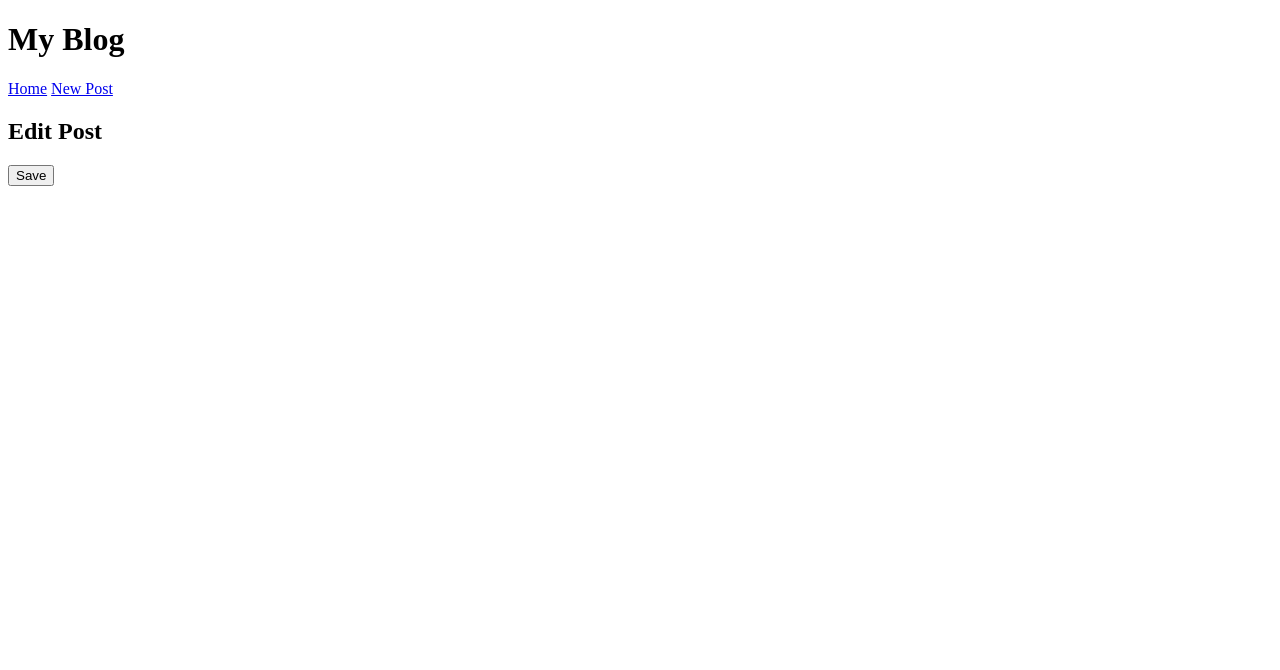
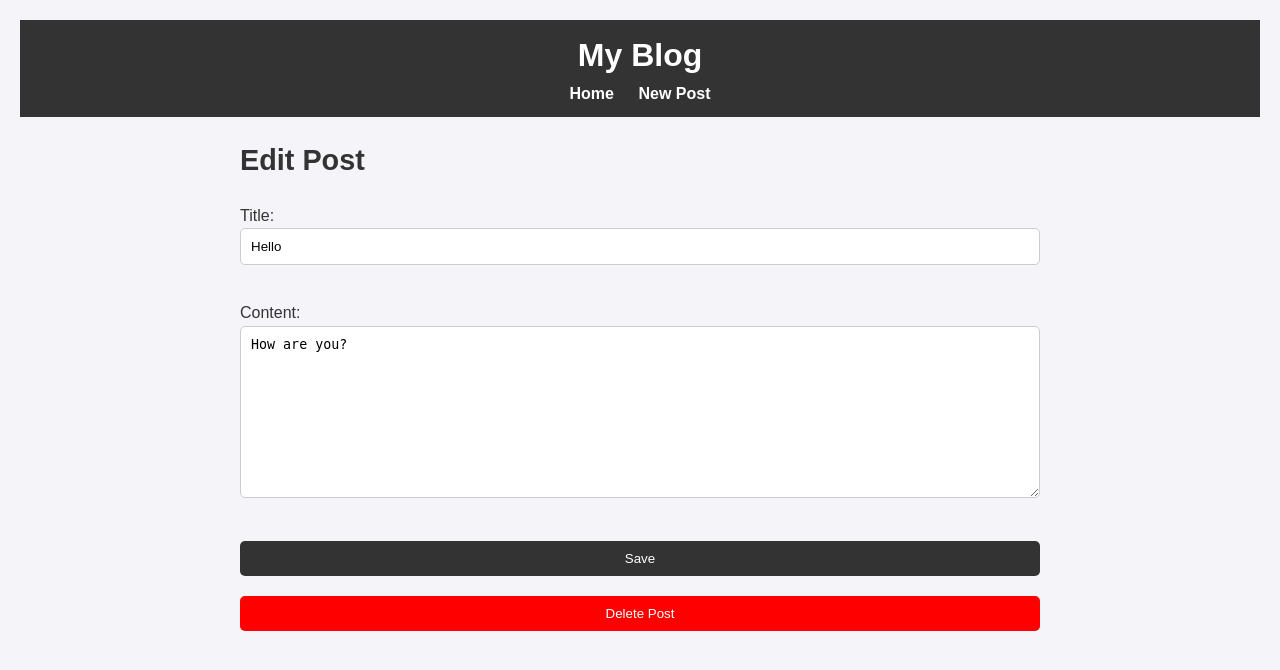
Before and after one commit to SamuelM45/ET721_lab_blog, a Django app: page /post/5/edit/ in a window 1280 px wide. Shown: the top 670 px of the page. Run offline with Django 5.2, Linux system fonts and the light colour scheme; data comes from the database, SQL or seed files in the repository; both versions use the stored data as it was after the commit.

Commit message:
Part 4 and 5

```diff
--- /dev/null
+++ b/blog/forms.py
@@ -0,0 +1,7 @@
+from django import forms
+from .models import BlogPost
+
+class BlogPostForm(forms.ModelForm):
+    class Meta:
+        model = BlogPost
+        fields = ['title', 'content']
--- /dev/null
+++ b/blog/static/blog/styles.css
@@ -0,0 +1,120 @@
+/* styles.css */
+
+/* Basic Reset */
+* {
+    margin: 0;
+    padding: 0;
+    box-sizing: border-box;
+}
+
+/* Body styling */
+body {
+    font-family: Arial, sans-serif;
+    line-height: 1.6;
+    background-color: #f4f4f9;
+    color: #333;
+    padding: 20px;
+}
+
+/* Header */
+header {
+    text-align: center;
+    padding: 10px 0;
+    margin-bottom: 20px;
+    background-color: #333;
+    color: #fff;
+}
+
+header h1 {
+    font-size: 2rem;
+}
+
+nav a {
+    margin: 0 10px;
+    color: #fff;
+    text-decoration: none;
+    font-weight: bold;
+}
+
+nav a:hover {
+    text-decoration: underline;
+}
+
+/* Main Content */
+main {
+    max-width: 800px;
+    margin: 0 auto;
+}
+
+/* Blog Post List */
+ul {
+    list-style: none;
+    padding: 0;
+}
+
+ul li {
+    padding: 10px;
+    border-bottom: 1px solid #ddd;
+}
+
+ul li a {
+    font-size: 1.2rem;
+    color: #333;
+    text-decoration: none;
+}
+
+ul li a:hover {
+    color: #007bff;
+}
+
+/* Post Detail */
+h2 {
+    font-size: 1.8rem;
+    margin-bottom: 10px;
+}
+
+p {
+    margin-bottom: 20px;
+}
+
+/* Form Styling */
+form {
+    display: flex;
+    flex-direction: column;
+    gap: 15px;
+    margin-top: 20px;
+}
+
+input[type="text"],
+textarea {
+    width: 100%;
+    padding: 10px;
+    border: 1px solid #ccc;
+    border-radius: 5px;
+}
+
+button {
+    padding: 10px 15px;
+    background-color: #333;
+    color: #fff;
+    border: none;
+    cursor: pointer;
+    border-radius: 5px;
+}
+
+button:hover {
+    background-color: #555;
+}
+
+button.delete {
+    background-color: red;
+    color: white;
+    border: none;
+    padding: 10px 15px;
+    border-radius: 5px;
+    cursor: pointer;
+}
+
+button.delete:hover {
+    background-color: darkred;
+}
--- a/blog/templates/blog/base.html
+++ b/blog/templates/blog/base.html
@@ -1,9 +1,12 @@
+{% load static %}
+
 <!DOCTYPE html>
 <html lang="en">
 <head>
     <meta charset="UTF-8">
     <meta name="viewport" content="width=device-width, initial-scale=1.0">
     <title>{% block title %}Blog{% endblock %}</title>
+    <link rel="stylesheet" type="text/css" href="{% static 'blog/styles.css' %}">
 </head>
 <body>
     <header>
--- a/blog/templates/blog/post_form.html
+++ b/blog/templates/blog/post_form.html
@@ -4,9 +4,17 @@
 
 {% block content %}
     <h2>{% if post %}Edit Post{% else %}New Post{% endif %}</h2>
+
     <form method="post">
         {% csrf_token %}
         {{ form.as_p }}
         <button type="submit">Save</button>
     </form>
+
+    {% if post %}
+    <form method="post" action="{% url 'post_delete' post.id %}">
+        {% csrf_token %}
+        <button type="submit" class="delete">Delete Post</button>
+    </form>
+    {% endif %}
 {% endblock %}
--- a/blog/urls.py
+++ b/blog/urls.py
@@ -6,4 +6,5 @@ urlpatterns = [
     path('post/<int:id>/', views.post_detail, name='post_detail'),
     path('post/new/', views.post_create, name='post_create'),
     path('post/<int:id>/edit/', views.post_edit, name='post_edit'),
+    path('post/<int:id>/delete/', views.post_delete, name='post_delete'),
 ]
--- a/blog/views.py
+++ b/blog/views.py
@@ -1,31 +1,39 @@
 from django.shortcuts import render, get_object_or_404, redirect
 from .models import BlogPost
-
+from .forms import BlogPostForm
 
 def post_list(request):
     posts = BlogPost.objects.all()
     return render(request, 'blog/post_list.html', {'posts': posts})
 
-
 def post_detail(request, id):
     post = get_object_or_404(BlogPost, id=id)
     return render(request, 'blog/post_detail.html', {'post': post})
 
-
 def post_create(request):
     if request.method == 'POST':
-        title = request.POST.get('title')
-        content = request.POST.get('content')
-        BlogPost.objects.create(title=title, content=content)
-        return redirect('post_list')
-    return render(request, 'blog/post_form.html')
-
+        form = BlogPostForm(request.POST)
+        if form.is_valid():
+            form.save()
+            return redirect('post_list')
+    else:
+        form = BlogPostForm()
+    return render(request, 'blog/post_form.html', {'form': form})
 
 def post_edit(request, id):
     post = get_object_or_404(BlogPost, id=id)
     if request.method == 'POST':
-        post.title = request.POST.get('title')
-        post.content = request.POST.get('content')
-        post.save()
-        return redirect('post_detail', id=post.id)
-    return render(request, 'blog/post_form.html', {'post': post})
+        form = BlogPostForm(request.POST, instance=post)
+        if form.is_valid():
+            form.save()
+            return redirect('post_detail', id=post.id)
+    else:
+        form = BlogPostForm(instance=post)
+    return render(request, 'blog/post_form.html', {'form': form, 'post': post})
+
+def post_delete(request, id):
+    post = get_object_or_404(BlogPost, id=id)
+    if request.method == 'POST':  # Ensure the delete action is POSTed
+        post.delete()
+        return redirect('post_list')
+    return redirect('post_list')  # Redirect to post list if method is not POST
```
Also changed, not shown: db.sqlite3, 1 other file.
